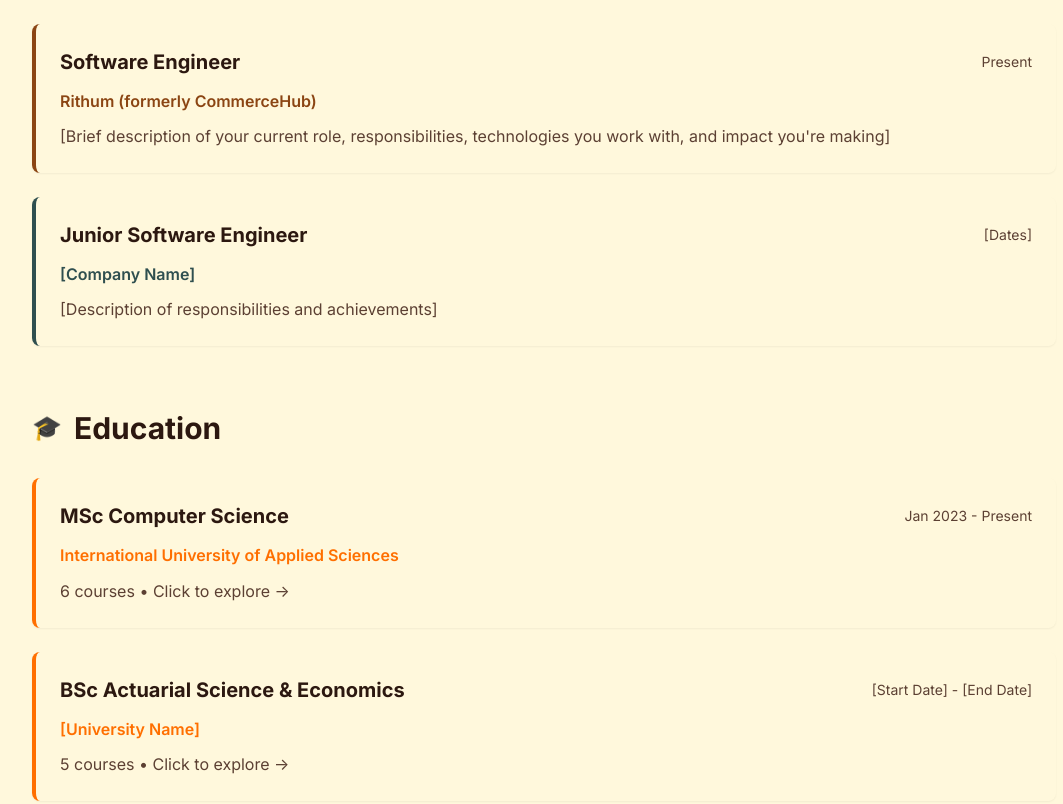
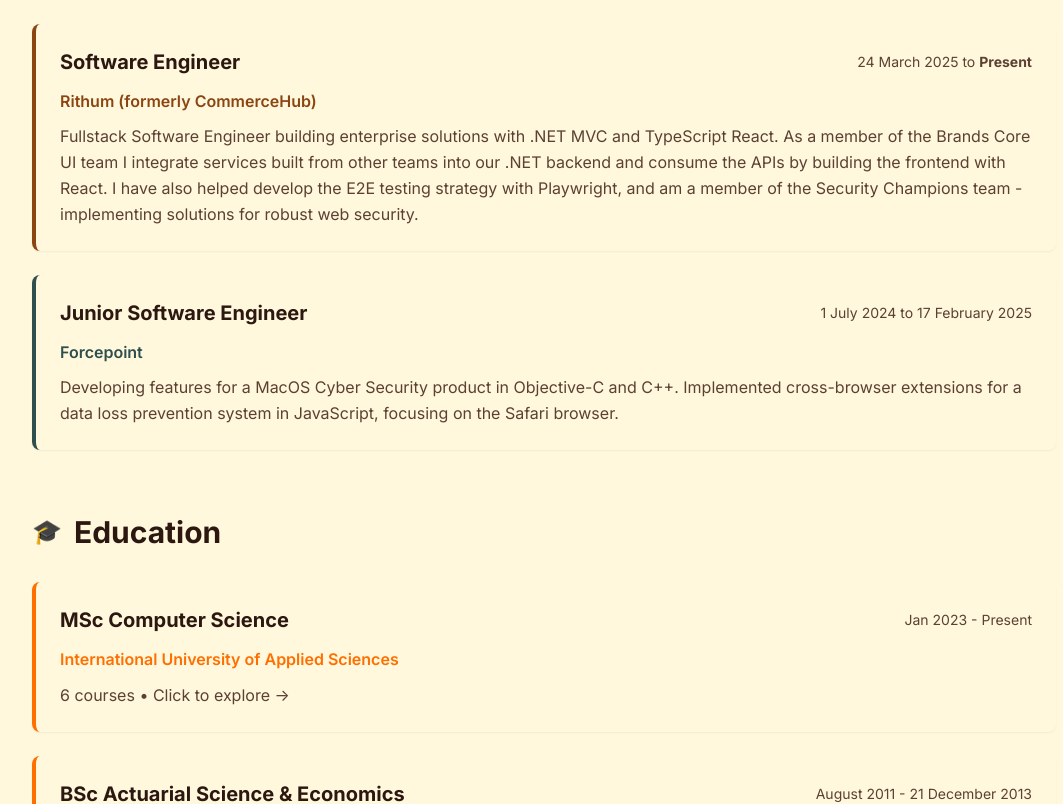
Before and after one commit to ks982579/sullivansoftware-dot-dev, a Next.js app: page /about in a window 1280 px wide. Shown: the part 1000-1804 px from the top of the page, without its empty margins (96-1159 px from the left). Built offline with nearby package versions, Linux system fonts and the light colour scheme; what @mui/material-nextjs would draw is missing.

Commit message:
Small updates to information

```diff
--- a/src/app/about/page.tsx
+++ b/src/app/about/page.tsx
@@ -32,8 +32,7 @@
 
                 <div className="relative max-w-5xl mx-auto">
                     <div
-            className={`text-center mb-12 transition-all duration-700 ${
-              isVisible
+                        className={`text-center mb-12 transition-all duration-700 ${isVisible
                             ? "opacity-100 translate-y-0"
                             : "opacity-0 translate-y-4"
                             }`}
@@ -55,8 +54,7 @@
                     {/* Introduction with Image */}
                     <div className="grid md:grid-cols-2 gap-8 lg:gap-12 items-center">
                         <div
-              className={`space-y-4 transition-all duration-700 delay-200 ${
-                isVisible
+                            className={`space-y-4 transition-all duration-700 delay-200 ${isVisible
                                 ? "opacity-100 translate-x-0"
                                 : "opacity-0 translate-x-8"
                                 }`}
@@ -68,7 +66,7 @@
                                 {/*Your introduction paragraph here - tell your story, what drives
                 you, your passion for software engineering, etc.*/}
                                 A software engineer with full-stack experience working with
-                TypeScript and React, and C# .NET and .NET Framework, and Python
+                                TypeScript and React, and C# .NET (Core and Framework), and Python
                                 Django. I have a passion for building scalable and performant
                                 solutions to challenging problems. I also have a passion for
                                 writing code in Rust 🦀.
@@ -88,8 +86,7 @@
                             </p>
                         </div>
                         <div
-              className={`transition-all duration-700 delay-100 ${
-                isVisible
+                            className={`transition-all duration-700 delay-100 ${isVisible
                                 ? "opacity-100 translate-x-0"
                                 : "opacity-0 -translate-x-8"
                                 }`}
@@ -110,8 +107,7 @@
 
                     {/* Professional Journey */}
                     <div
-            className={`transition-all duration-700 delay-300 ${
-              isVisible
+                        className={`transition-all duration-700 delay-300 ${isVisible
                             ? "opacity-100 translate-y-0"
                             : "opacity-0 translate-y-8"
                             }`}
@@ -128,15 +124,20 @@
                                         Software Engineer
                                     </h3>
                                     <span className="text-sm text-text-secondary mt-1 sm:mt-0">
-                    Present
+                                        24 March 2025 to <b>Present</b>
                                     </span>
                                 </div>
                                 <p className="text-primary font-semibold mb-2">
                                     Rithum (formerly CommerceHub)
                                 </p>
                                 <p className="text-text-secondary leading-relaxed">
-                  [Brief description of your current role, responsibilities,
-                  technologies you work with, and impact you&apos;re making]
+                                    Fullstack Software Engineer building enterprise solutions with .NET MVC and TypeScript React.
+                                    As a member of the Brands Core UI team I integrate services built from other teams into
+                                    our .NET backend and consume the APIs by building the frontend with React.
+                                    I have also helped develop the E2E testing strategy with Playwright, and am a member
+                                    of the Security Champions team - implementing solutions for robust web security.
+                                    {/* Brief description of your current role, responsibilities,
+                                    technologies you work with, and impact you&apos;re making */}
                                 </p>
                             </div>
 
@@ -147,14 +148,16 @@
                                         Junior Software Engineer
                                     </h3>
                                     <span className="text-sm text-text-secondary mt-1 sm:mt-0">
-                    [Dates]
+                                        1 July 2024 to 17 February 2025
                                     </span>
                                 </div>
                                 <p className="text-secondary font-semibold mb-2">
-                  [Company Name]
+                                    Forcepoint
                                 </p>
                                 <p className="text-text-secondary leading-relaxed">
-                  [Description of responsibilities and achievements]
+                                    Developing features for a MacOS Cyber Security product in Objective-C and C++.
+                                    Implemented cross-browser extensions for a data loss prevention system in JavaScript,
+                                    focusing on the Safari browser.
                                 </p>
                             </div>
 
@@ -164,8 +167,7 @@
 
                     {/* Education */}
                     <div
-            className={`transition-all duration-700 delay-400 ${
-              isVisible
+                        className={`transition-all duration-700 delay-400 ${isVisible
                             ? "opacity-100 translate-y-0"
                             : "opacity-0 translate-y-8"
                             }`}
@@ -205,8 +207,7 @@
 
                     {/* Skills & Technologies */}
                     <div
-            className={`transition-all duration-700 delay-500 ${
-              isVisible
+                        className={`transition-all duration-700 delay-500 ${isVisible
                             ? "opacity-100 translate-y-0"
                             : "opacity-0 translate-y-8"
                             }`}
@@ -273,8 +274,7 @@
 
                     {/* Interests & Hobbies */}
                     <div
-            className={`transition-all duration-700 delay-600 ${
-              isVisible
+                        className={`transition-all duration-700 delay-600 ${isVisible
                             ? "opacity-100 translate-y-0"
                             : "opacity-0 translate-y-8"
                             }`}
@@ -298,8 +298,7 @@
 
                     {/* CTA Section */}
                     <div
-            className={`text-center py-12 transition-all duration-700 delay-700 ${
-              isVisible
+                        className={`text-center py-12 transition-all duration-700 delay-700 ${isVisible
                             ? "opacity-100 translate-y-0"
                             : "opacity-0 translate-y-8"
                             }`}
--- a/src/lib/education.ts
+++ b/src/lib/education.ts
@@ -75,9 +75,9 @@
         id: "bsc-actuarial",
         slug: "bsc-actuarial",
         title: "BSc Actuarial Science & Economics",
-    university: "[University Name]",
-    startDate: "[Start Date]",
-    endDate: "[End Date]",
+        university: "The State University of New York at Albany (UAlbany)",
+        startDate: "August 2011",
+        endDate: "21 December 2013",
         description:
             "Foundation in actuarial science and economics with strong mathematical background. This degree provided the analytical thinking and problem-solving skills that naturally led to a career in software engineering.",
         courses: [
```
Lines whose indentation alone changed are shown as unchanged.
